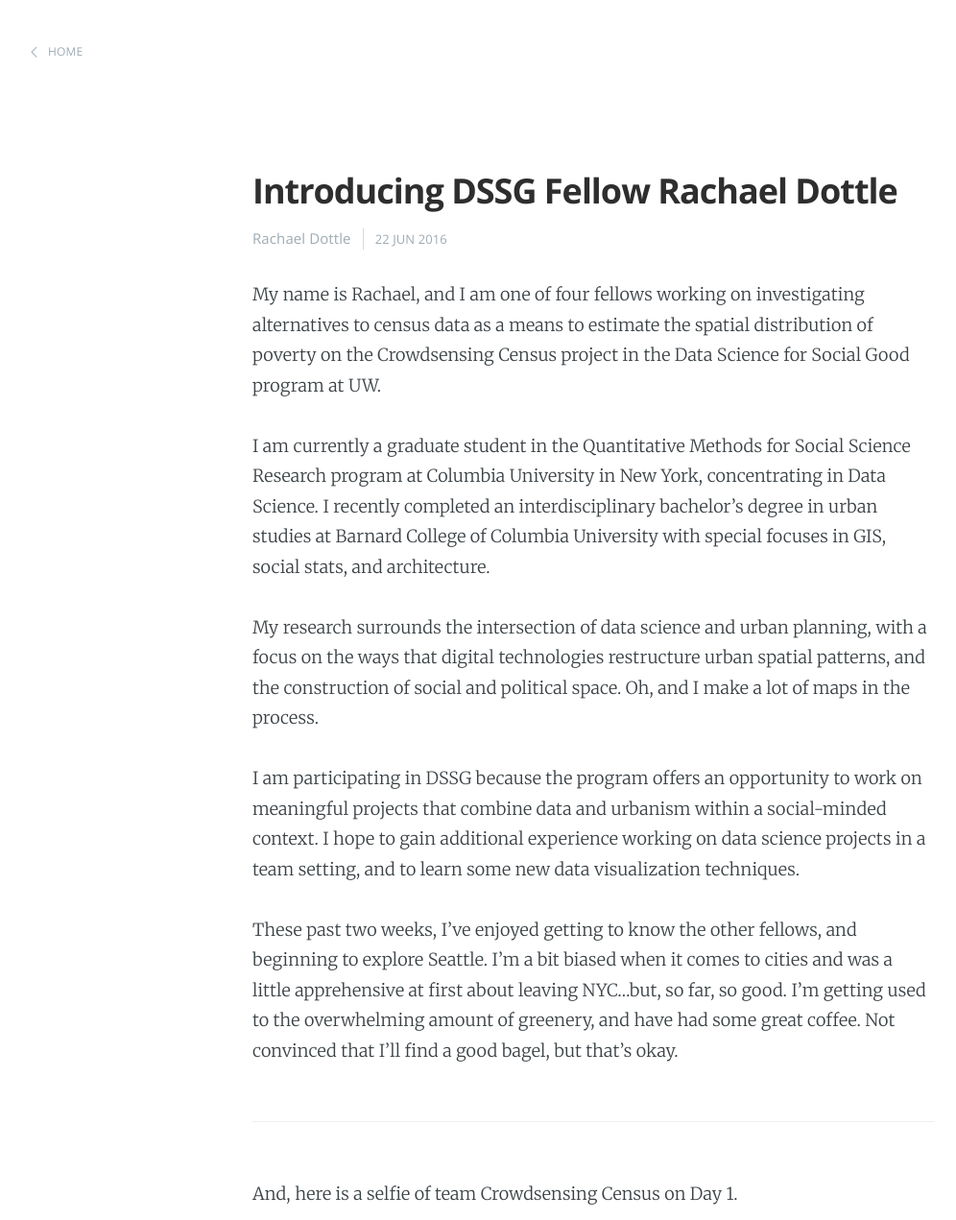
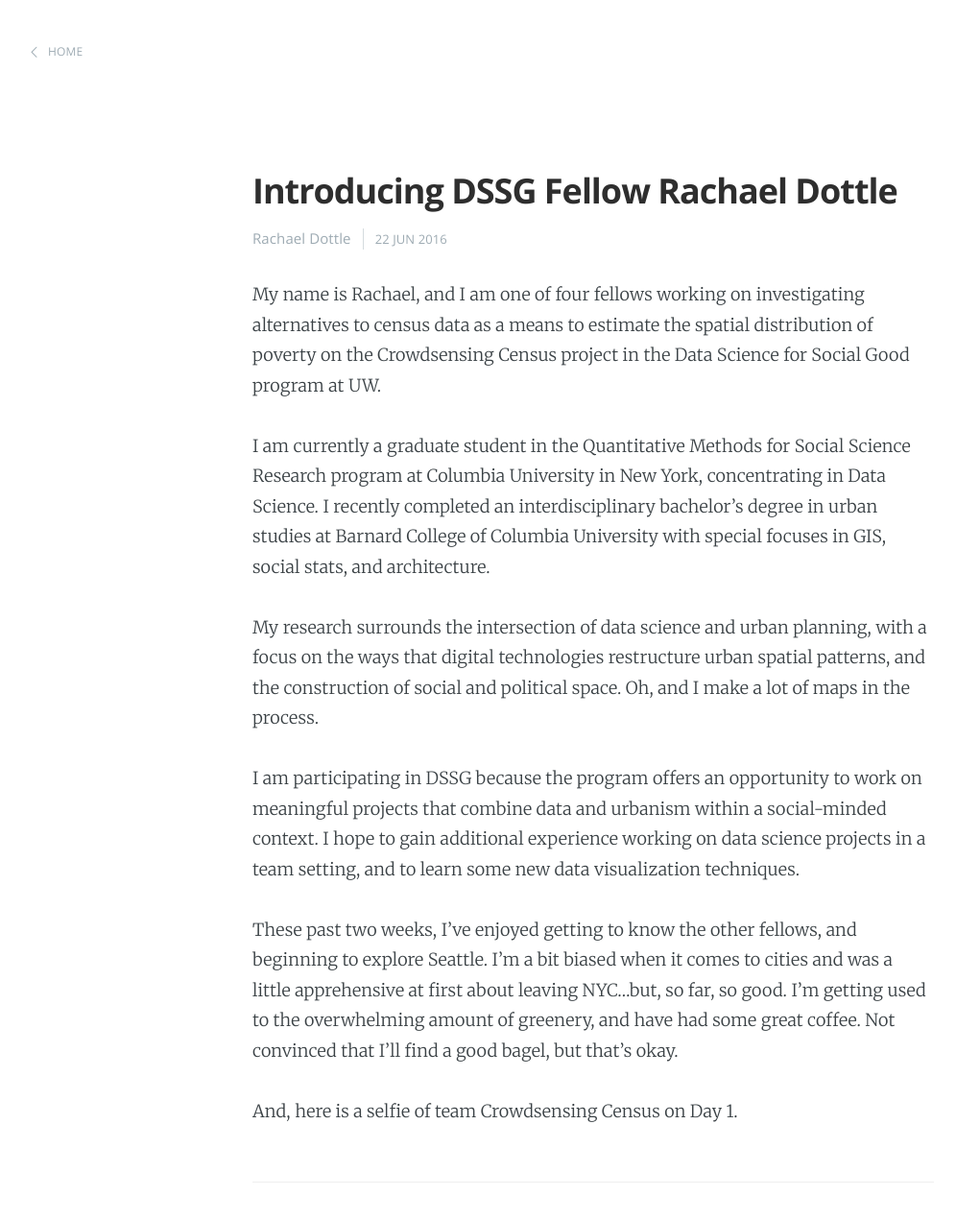
Before and after one commit to uwescience/DSSG2016, a Jekyll site: the page built from _posts/2016-06-22-rachael-dottle-post.md, in a window 1280 px wide. Shown: the top 1271 px of the page at 96% size, without its empty margins (22-1018 px from the left). Built offline with Jekyll 4.4.1, drawn with Linux system fonts in a browser that asks for light colours; grey boxes are pictures that could not be loaded.

Commit message:
Change format of photo

```diff
--- a/_posts/2016-06-22-rachael-dottle-post.md
+++ b/_posts/2016-06-22-rachael-dottle-post.md
@@ -16,7 +16,7 @@
 <p/>These past two weeks, I've enjoyed getting to know the other fellows, and beginning to explore Seattle. I'm a bit biased when it comes to cities and was a little apprehensive at first about leaving NYC...but, so far, so good. I'm getting used to the overwhelming amount of greenery, and have had some great coffee. Not convinced that I'll find a good bagel, but that's okay.
 
 
+<p/>And, here is a selfie of team Crowdsensing Census on Day 1.
 - - -
-<p/>And, here is a selfie of team Crowdsensing Census on Day 1.
 
 ![Team Crowdsensing Census](https://scontent.xx.fbcdn.net/v/t1.0-9/13417434_1749780315259340_737381059766104115_n.jpg?oh=5d3124164acc791c7db4d587c6191a06&oe=580DBA37)
```
